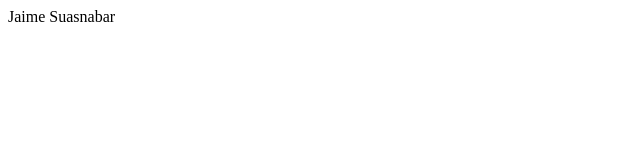
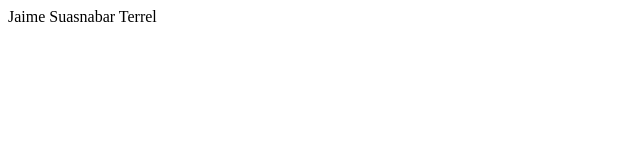
Before and after one commit to jsuasnabar2000/prueba02, a plain HTML site: page index.html in a window 1280 px wide. Shown: the full height of the page, 0-640 px from the left. Drawn offline with Linux system fonts and the light colour scheme.

Commit message:
apellido

```diff
--- a/index.html
+++ b/index.html
@@ -7,6 +7,6 @@
 	<title>Document</title>
 </head>
 <body>
-	Jaime Suasnabar
+	Jaime Suasnabar Terrel
 </body>
 </html>
```
